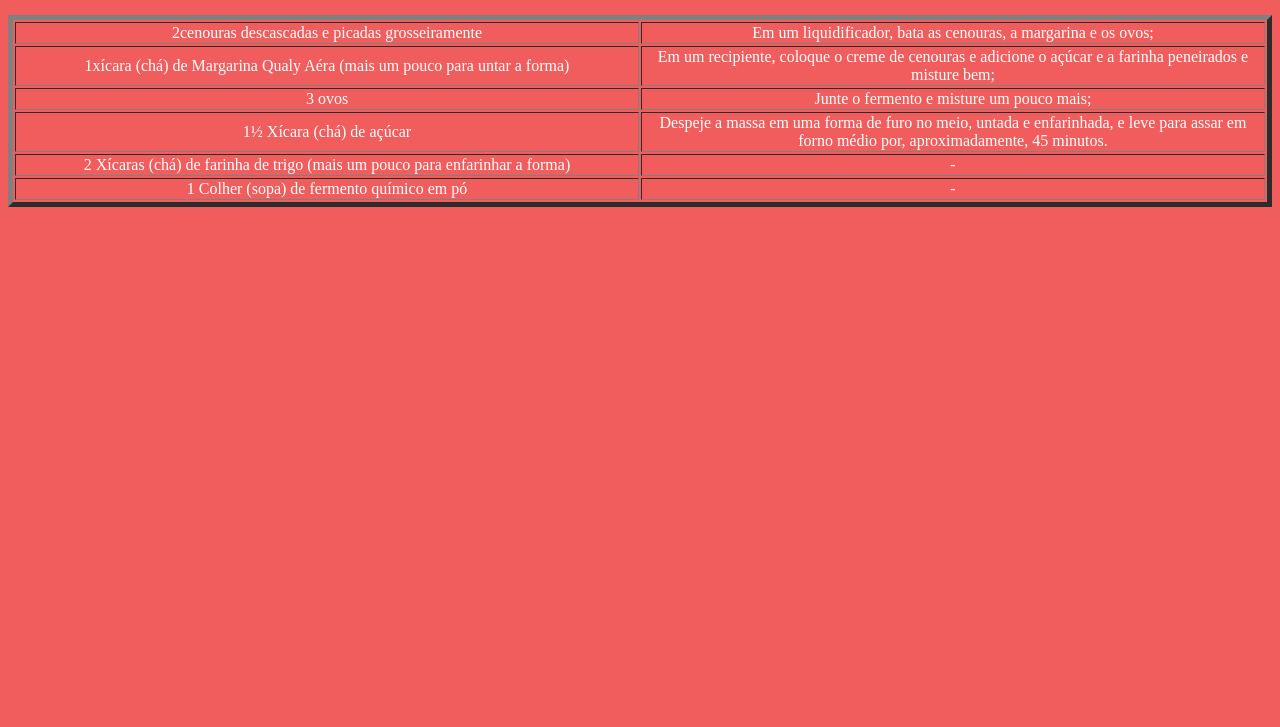
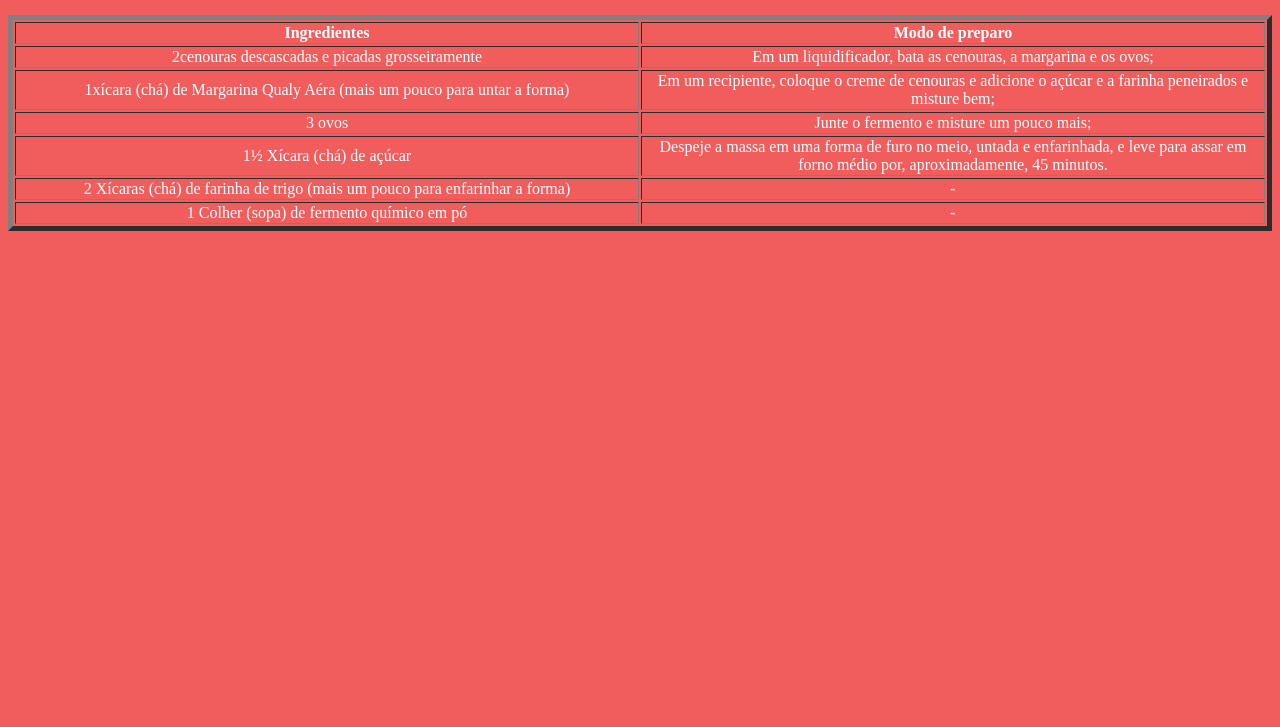
Before and after one commit to TiagoCarmelino/AulasPWi, a plain HTML site: page Aula-07-05-2020/receits-doces/bolo.html in a window 1280 px wide. Shown: the part 73-800 px from the top of the page. Drawn offline with Linux system fonts and the light colour scheme.

Commit message:
Bolo
bolo index

```diff
--- a/Aula-07-05-2020/receits-doces/bolo.html
+++ b/Aula-07-05-2020/receits-doces/bolo.html
@@ -57,6 +57,10 @@ table{
          <table border="5" >
 
 <tr>
+<td><strong>Ingredientes</strong></td>
+<td><strong>Modo de preparo</strong></td>
+</tr>
+<tr>
 <td>2cenouras descascadas e picadas grosseiramente</td>
 <td>Em um liquidificador, bata as cenouras, a margarina e os ovos;</td>
 </tr>
```
